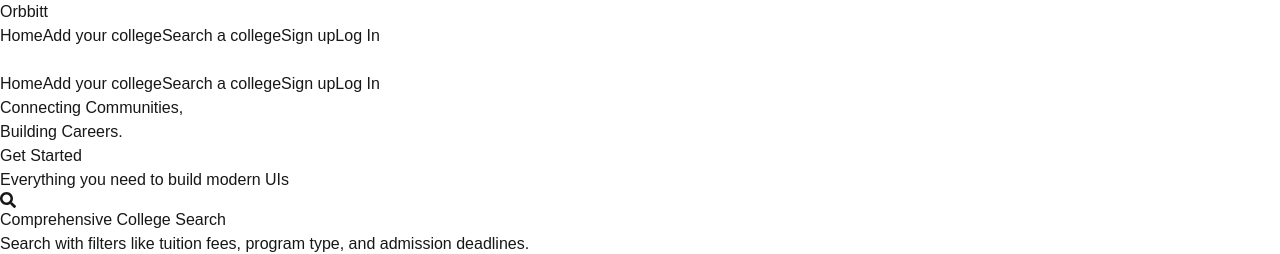
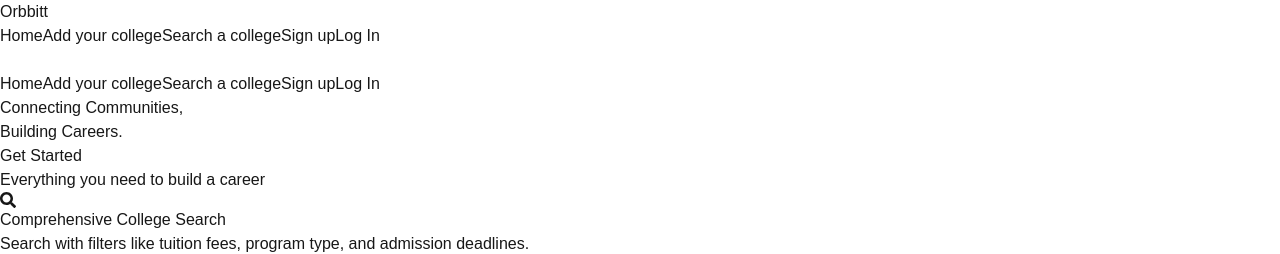
Before and after one commit to ceoatcodesphere/orbbitt, a Next.js app: page / in a window 1280 px wide. Shown: the top 254 px of the page. Built offline with nearby package versions, Linux system fonts and the light colour scheme.

Commit message:
Update features-section.tsx

```diff
--- a/src/components/features-section.tsx
+++ b/src/components/features-section.tsx
@@ -32,7 +32,7 @@ function FeaturesSection() {
     <section className="py-5 lg:py-32 pb-20 backdrop-blur-sm">
       <div className="container mx-auto px-4 sm:px-6 lg:px-8">
         <h2 className="text-3xl sm:text-4xl font-extrabold text-white text-center mb-12">
-          Everything you need to build modern UIs
+          Everything you need to build a career
         </h2>
         <div className="grid grid-cols-1 md:grid-cols-2 lg:grid-cols-3 gap-8">
           {features.map((feature, index) => (
```
